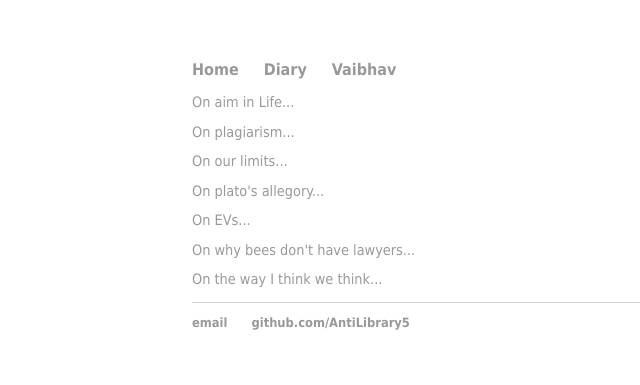
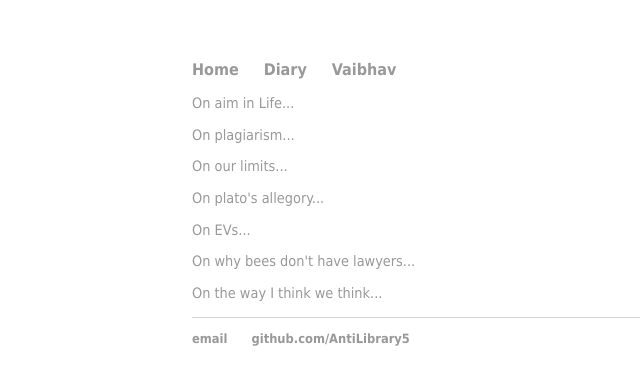
Before and after one commit to AntiLibrary5/AntiLibrary5.github.io, a Jekyll site: the page built from diary/index.html, in a window 1280 px wide. Shown: the top 385 px of the page, without its empty margins (0-640 px from the left). Built offline with Jekyll 4.4.1, drawn with Linux system fonts in a browser that asks for light colours.

Commit message:
Update main.css

```diff
--- a/css/main.css
+++ b/css/main.css
@@ -26,7 +26,7 @@ h1 {
 p {
     font-family:Tahoma;
     font-size: 0.9em;
-    line-height: 1.05em;
+    line-height: 1.2em;
     color: #333;
 }
 footer {
@@ -37,6 +37,7 @@ footer {
 ul.posts {
     margin: 20px auto 40px;
     font-size: 0.9em;
+    line-height: 1.2em;
 }
 
 ul.posts li {
```
